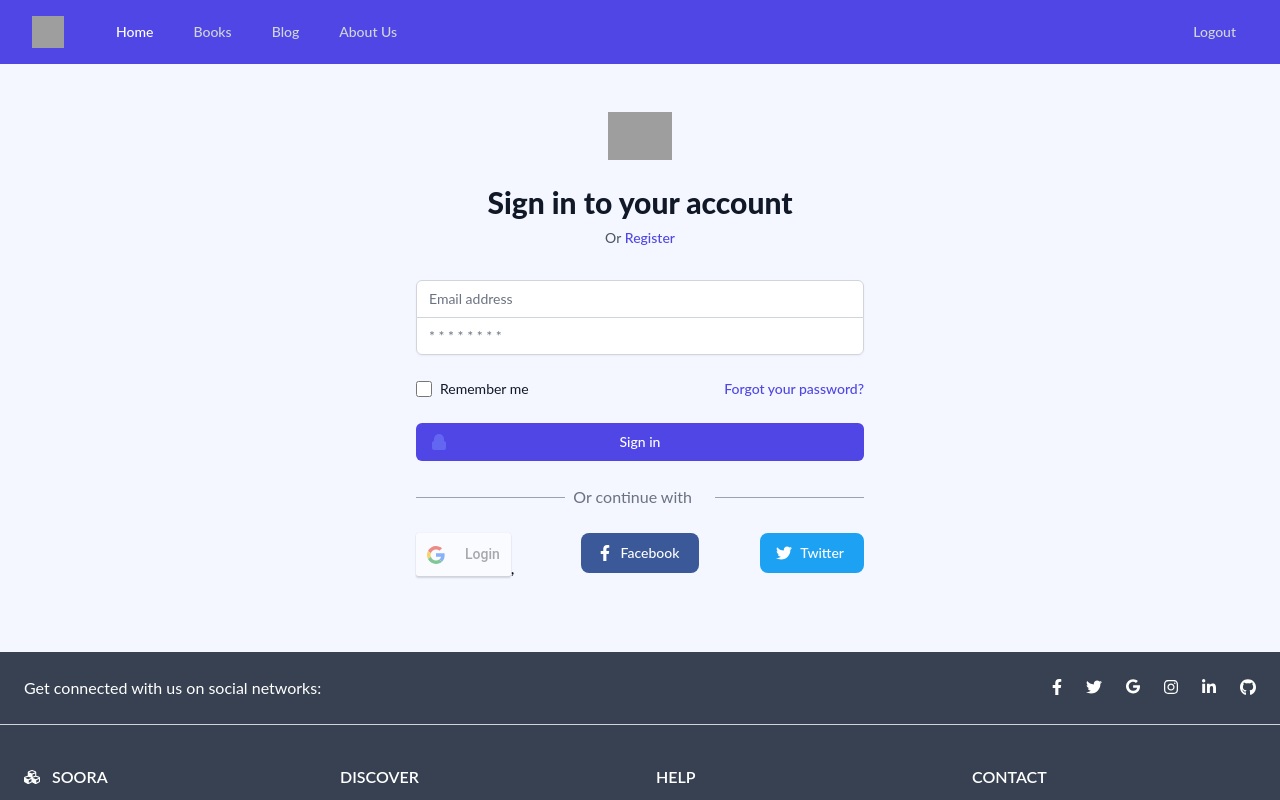
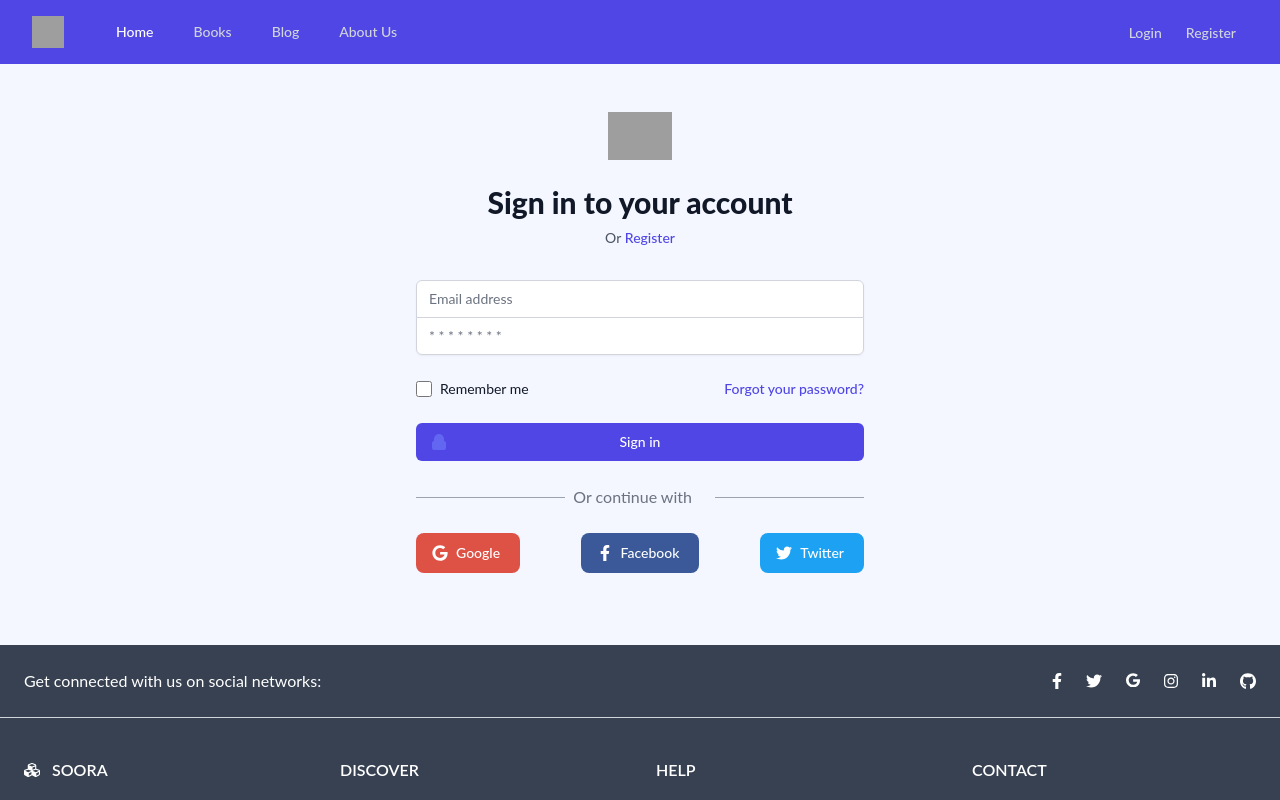
Before and after one commit to chalameg/soorafrontend, a React (Create React App) app: page /login in a window 1280 px wide. Shown: the top 800 px of the page. Built offline with nearby package versions, Linux system fonts and the light colour scheme; no server answers; data requests are answered from the project's data file; grey boxes are pictures that could not be loaded.

Commit message:
login with google finished

```diff
--- a/package.json
+++ b/package.json
@@ -2,7 +2,7 @@
   "name": "soora",
   "version": "0.1.0",
   "private": true,
-  "homepage": "https://chalameg.github.io/soora",
+  "homepage": "https://chalameg.github.io/",
   "dependencies": {
     "@headlessui/react": "^1.5.0",
     "@heroicons/react": "^1.0.6",
--- a/src/App.js
+++ b/src/App.js
@@ -11,8 +11,8 @@ import Register from "./components/Auth/Register";
 import BookDetails from "./components/Book/BookDetails";
 
 function App() {
-  const user = false;
-
+  const [user, setUser] = useState(null)
+  // const user = true;
   const [books, setBooks] = useState([]);
 
   useEffect(() => {
@@ -23,6 +23,16 @@ function App() {
     };
 
     getBooks();
+
+    const getUser = async () => {
+      const userFromServer = await fetchUser();
+
+      setUser(userFromServer.user);
+
+      console.log(userFromServer.user)
+    };
+
+    getUser();
   }, []);
 
   const fetchBooks = async () => {
@@ -33,10 +43,34 @@ function App() {
     return data;
   };
 
+  const fetchUser = async () => {
+    const res = await fetch("http://localhost:8000/auth/login/success",
+    {
+      method: "GET",
+      credentials: "include",
+      headers: {
+        Accept: "Application/json",
+        "Content-Type": "Application/json",
+        "Access-Control-Allow-Credentials": true
+      }
+    }
+    )
+
+    if(res.status === 200){
+      return res.json();
+    }
+    throw new Error("Authentication failed.")
+  }
+
+  const logout = () => {
+    window.open("http://localhost:8000/auth/logout", "_self")
+    console.log('Logged out!')
+  }
+
   return (
     <BrowserRouter>
       <div className="bg-bodyColor font-EBGaramond">
-        <Header user={user} />
+        <Header user={user} logout={logout}/>
         <Routes>
           <Route path="/" element={<Home books={books} />} />
           <Route path="/blog" element={<Blog />} />
@@ -47,7 +81,7 @@ function App() {
             path="/login"
             element={user ? <Navigate to="/" /> : <Login />}
           />
-          <Route path="/register" element={<Register />} />
+          <Route path="/register" element={user ? <Navigate to="/" /> : <Register />} />
         </Routes>
         <Footer />
       </div>
--- a/src/components/Auth/Login.js
+++ b/src/components/Auth/Login.js
@@ -1,6 +1,4 @@
 import React, { useState } from "react";
-import GoogleLogin from 'react-google-login';
-import axios from 'axios'
 
 const Login = () => {
   const [credentials, setCredentials] = useState({
@@ -26,7 +24,7 @@ const Login = () => {
 
     if (credentials.password === "") {
       errors = Object.assign(errors, {
-        password: "This field is required p",
+        password: "This field is required",
       });
     }
 
@@ -41,18 +39,8 @@ const Login = () => {
     }));
   };
 
-  const responseGoogle = (response) => {
-    console.log(response);
-
-    axios({
-      method: 'POST',
-      url: 'http://localhost:8000/api/googlelogin',
-      data: {
-        tokenId: response.tokenId,
-      }
-    }).then(res => {
-      console.log(res)
-    })
+  const google = ()=>{
+    window.open('http://localhost:8000/auth/google', "_self")
   }
 
   return (
@@ -191,12 +179,12 @@ const Login = () => {
           <div>
             <div className="grid grid-cols-3">
               <div className="justify-self-start">
-                {/* <button
-                  type="button"
-                  class="text-white bg-[#de5246] hover:bg-[#de5246]/90 focus:ring-4 focus:ring-[#de5246]/50 font-medium rounded-lg text-sm px-5 py-2.5 text-center inline-flex items-center dark:focus:ring-[#de5246]/55"
+                <button
+                  type="button" onClick={google}
+                  className="text-white bg-[#de5246] hover:bg-[#de5246]/90 focus:ring-4 focus:ring-[#de5246]/50 font-medium rounded-lg text-sm px-5 py-2.5 text-center inline-flex items-center dark:focus:ring-[#de5246]/55"
                 >
                   <svg
-                    class="mr-2 -ml-1 w-4 h-4"
+                    className="mr-2 -ml-1 w-4 h-4"
                     aria-hidden="true"
                     focusable="false"
                     data-prefix="fab"
@@ -211,14 +199,8 @@ const Login = () => {
                     ></path>
                   </svg>
                   Google
-                </button> */}
-                <GoogleLogin
-                  clientId="450824895681-6uar4cut594oj6lfcttojh7l4aqfup7l.apps.googleusercontent.com"
-                  buttonText="Login"
-                  onSuccess={responseGoogle}
-                  onFailure={responseGoogle}
-                  cookiePolicy={'single_host_origin'}
-                />,
+                </button>
+
               </div>
               <div className="justify-self-center">
                 <button
--- a/src/components/Home.js
+++ b/src/components/Home.js
@@ -4,7 +4,6 @@ const Home = ({books}) => {
   return (
     <div className="">
       <div>
-
         <Books books={books}></Books>
       </div>
     </div>
--- a/src/components/Nav/Header.js
+++ b/src/components/Nav/Header.js
@@ -2,7 +2,7 @@ import React, { useState } from "react";
 import { Transition } from "@headlessui/react";
 import { Link } from "react-router-dom";
 
-function Header({ user }) {
+function Header({ user, logout }) {
   const [isOpen, setIsOpen] = useState(false);
 
   return (
@@ -12,11 +12,13 @@ function Header({ user }) {
           <div className="flex items-center justify-between h-16">
             <div className="flex items-center">
               <div className="flex-shrink-0">
+                <Link to="/">
                   <img
                     className="h-8 w-8"
                     src="https://tailwindui.com/img/logos/workflow-mark-indigo-500.svg"
                     alt="Workflow"
                   />
+                </Link>
               </div>
               <div className="hidden md:block">
                 <div className="ml-10 flex flex-1 items-baseline space-x-4 justify-between">
@@ -50,7 +52,7 @@ function Header({ user }) {
                 </div>
               </div>
             </div>
-            {user ? (
+            {!user ? (
               <div className="flex items-baseline justify-end hidden md:block">
                 <Link
                   to="/login"
@@ -67,12 +69,20 @@ function Header({ user }) {
                 </Link>
               </div>
             ) : (
+              <div className="hidden md:flex">
+                <span > <img className="rounded-full my-1 mx-1" img height={30} width={30} src={user.photos[0].value} alt=""/></span>
+                <span className="text-gray-300 hover:bg-indigo-700 hover:text-white px-3 py-2 rounded-md text-sm font-medium">
+                  {user.displayName}
+                </span>
+
                 <Link
                   to="/"
+                  onClick={logout}
                   className="text-gray-300 hover:bg-indigo-700 hover:text-white px-3 py-2 rounded-md text-sm font-medium"
                 >
                   Logout
                 </Link>
+              </div>
             )}
             <div className="-mr-2 flex md:hidden">
               <button
@@ -161,7 +171,7 @@ function Header({ user }) {
                   About Us
                 </Link>
 
-                {user ? (
+                {!user ? (
                   <span>
                     <Link
                       to="/login"
@@ -178,12 +188,18 @@ function Header({ user }) {
                     </Link>
                   </span>
                 ) : (
+                  <div>
+                    <span className="text-gray-300 hover:bg-indigo-700 hover:text-white block px-3 py-2 rounded-md text-base font-medium">
+                    {user.displayName}
+                    </span>
+                    <span> <img height={30} width={30} src={user.photos[0].value} alt=""/></span>
                     <Link
                       to="/"
                       className="text-gray-300 hover:bg-indigo-700 hover:text-white block px-3 py-2 rounded-md text-base font-medium"
                     >
                       Logout
                     </Link>
+                  </div>
                 )}
               </div>
             </div>
```
Also changed, not shown: src/components/Auth/Register.js (+16 -16 lines). Lines whose indentation alone changed are shown as unchanged.
